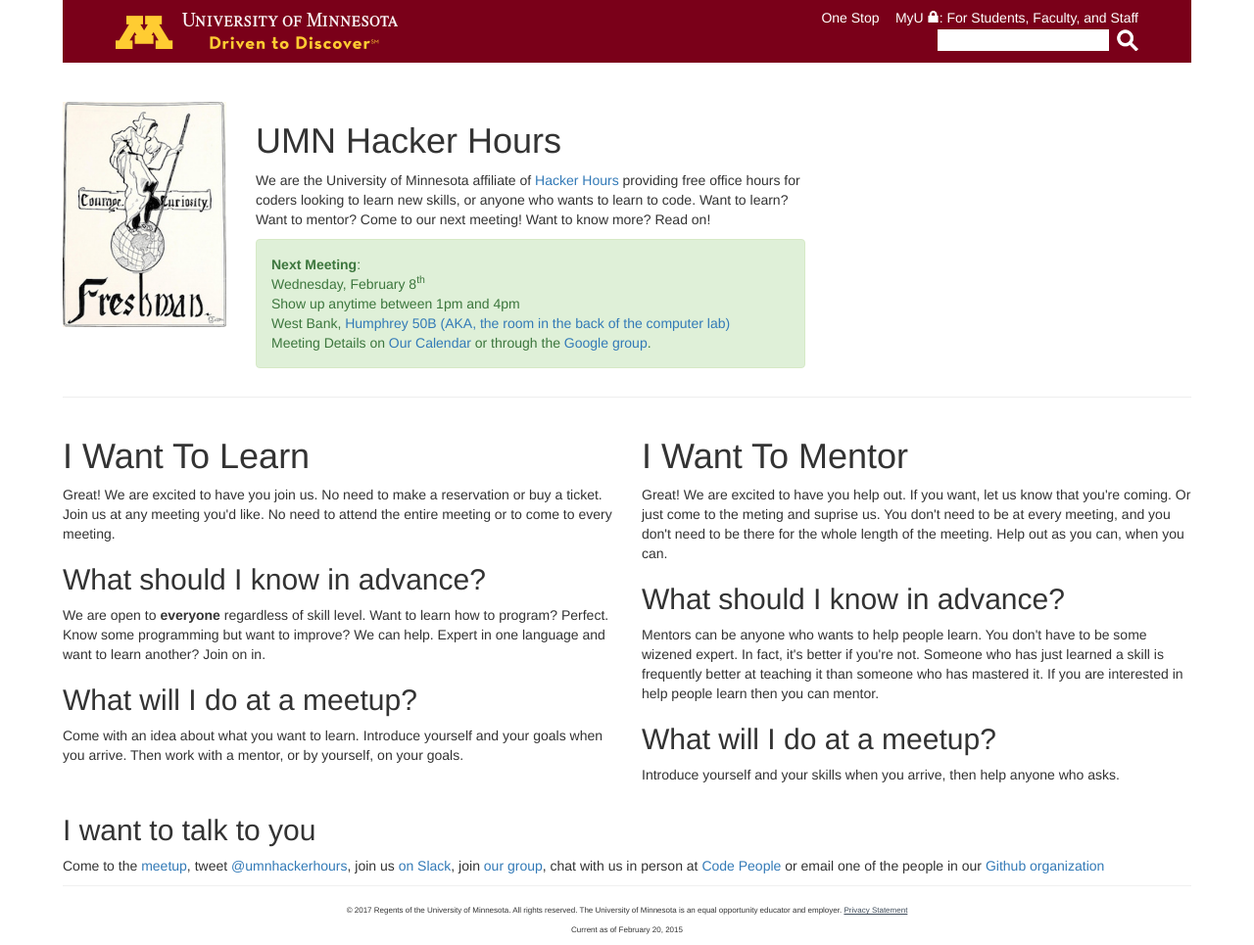
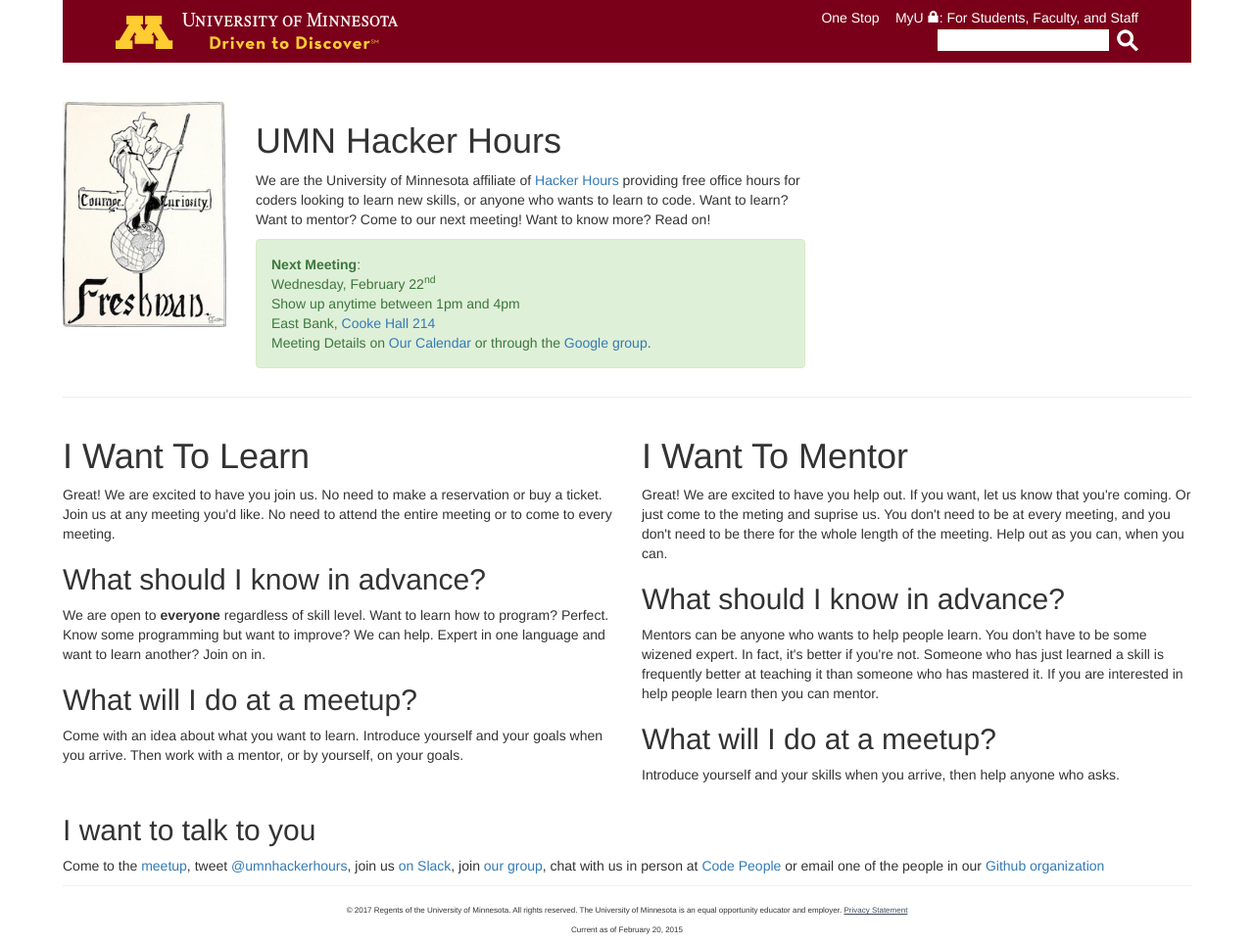
Before and after one commit to umnhackerhours/umnhackerhours.github.io, a Jekyll site: the page built from index.markdown, in a window 1280 px wide. Shown: the whole page at 98% size. Built offline with Jekyll 4.4.1, drawn with Linux system fonts in a browser that asks for light colours.

Commit message:
2017-02-22

```diff
--- a/index.markdown
+++ b/index.markdown
@@ -13,7 +13,7 @@ description: Home
       <div class="alert alert-success" role="alert">
         <a class="anchor" id="next_meeting"></a>
         <strong>Next Meeting</strong>:<br />
-        Wednesday, February 8<sup>th</sup><br />
+        Wednesday, February 22<sup>nd</sup><br />
         Show up anytime between 1pm and 4pm<br />
         <!-- East Bank, <a href="http://campusmaps.umn.edu/cooke-hall">Cooke Hall 214</a><br /> -->
         <!-- West Bank, <a href="http://campusmaps.umn.edu/hubert-h-humphrey-school-public-affairs">Humphrey 50B (AKA, the room in the back of the computer lab)</a><br /> -->
@@ -21,7 +21,7 @@ description: Home
         <!-- The <strong>Code Kata Group</strong> will be discussing the <a href="https://github.com/exercism/x-common/blob/master/bob.md">Bob kata</a> from 2:30 - 4pm<br /> -->
         <!-- The <strong>Refactoring Reading Group</strong> will be discussing the <a href="https://refactoring.guru/smells/long-method">Long Method Smell</a> from 3 - 4pm<br /> -->
 
-        West Bank, <a href="http://campusmaps.umn.edu/hubert-h-humphrey-school-public-affairs">Humphrey 50B (AKA, the room in the back of the computer lab)</a><br />
+        East Bank, <a href="http://campusmaps.umn.edu/cooke-hall">Cooke Hall 214</a><br />
         Meeting Details on <a href="https://www.google.com/calendar/embed?src=umn.edu_ii9odmho4m63bsq19879mu0iis%40group.calendar.google.com&ctz=America/Chicago">Our Calendar</a> or through the <a href='https://groups.google.com/a/umn.edu/d/hackerhours'>Google group</a>.
       </div>
     </div>
```
